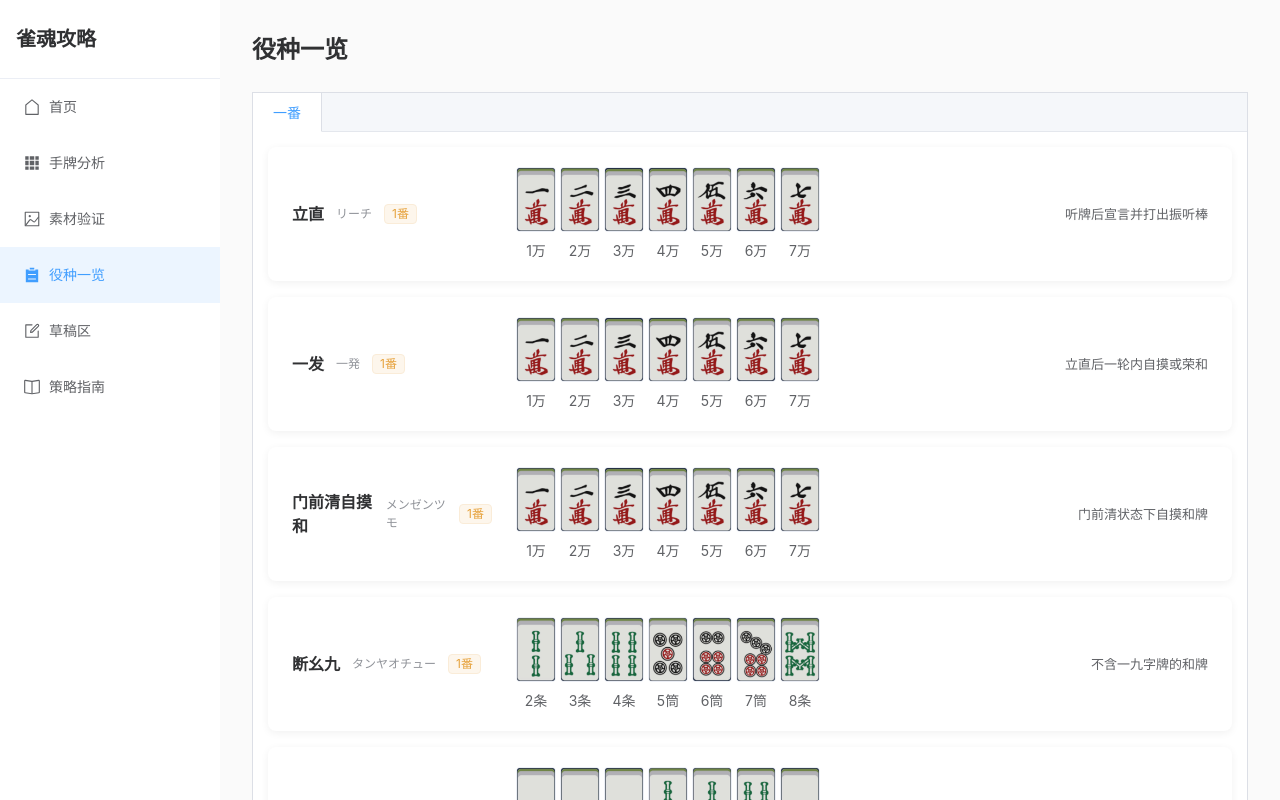
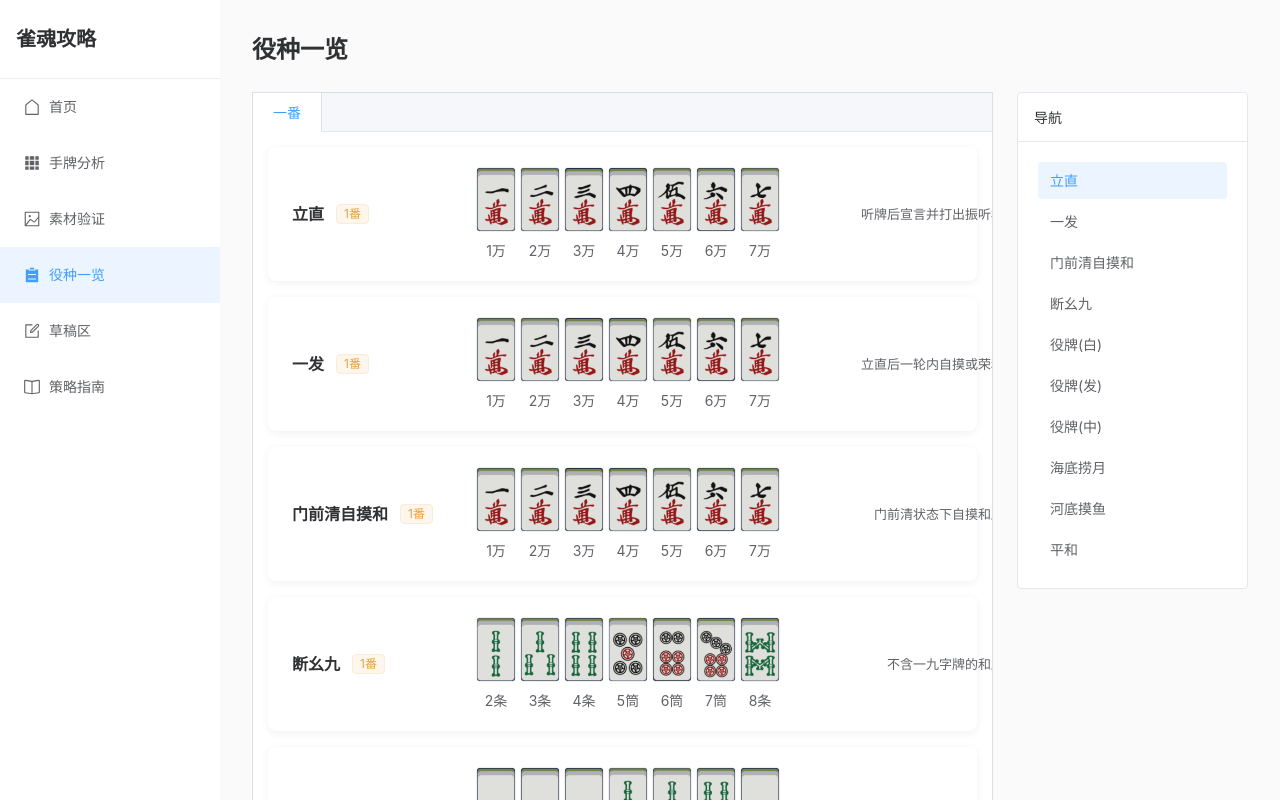
Before and after one commit to ThymeD/learnMajSoul, a Vue app: page /yaku in a window 1280 px wide. Shown: the top 800 px of the page. Built offline with nearby package versions, Linux system fonts and the light colour scheme.

Commit message:
役种一览去掉日文，添加右侧导航菜单

```diff
--- a/src/views/YakuView.vue
+++ b/src/views/YakuView.vue
@@ -1,10 +1,10 @@
 <script setup lang="ts">
+import { ref } from 'vue'
 import MahjongTile from '../components/MahjongTile.vue'
 
 interface YakuItem {
   id: string
   name: string
-  kana: string
   han: number
   tiles: string[]
   desc: string
@@ -14,7 +14,6 @@ const yakuList: YakuItem[] = [
   {
     id: 'reach',
     name: '立直',
-    kana: 'リーチ',
     han: 1,
     tiles: ['w1', 'w2', 'w3', 'w4', 'w5', 'w6', 'w7'],
     desc: '听牌后宣言并打出振听棒'
@@ -22,7 +21,6 @@ const yakuList: YakuItem[] = [
   {
     id: 'ippatsu',
     name: '一发',
-    kana: '一発',
     han: 1,
     tiles: ['w1', 'w2', 'w3', 'w4', 'w5', 'w6', 'w7'],
     desc: '立直后一轮内自摸或荣和'
@@ -30,7 +28,6 @@ const yakuList: YakuItem[] = [
   {
     id: 'tsumo',
     name: '门前清自摸和',
-    kana: 'メンゼンツモ',
     han: 1,
     tiles: ['w1', 'w2', 'w3', 'w4', 'w5', 'w6', 'w7'],
     desc: '门前清状态下自摸和牌'
@@ -38,7 +35,6 @@ const yakuList: YakuItem[] = [
   {
     id: 'tanyao',
     name: '断幺九',
-    kana: 'タンヤオチュー',
     han: 1,
     tiles: ['s2', 's3', 's4', 'b5', 'b6', 'b7', 's8'],
     desc: '不含一九字牌的和牌'
@@ -46,7 +42,6 @@ const yakuList: YakuItem[] = [
   {
     id: 'yakuhai1',
     name: '役牌(白)',
-    kana: '役牌(白)',
     han: 1,
     tiles: ['z1', 'z1', 'z1', 's2', 's3', 's4', 'z1'],
     desc: '碰或明杠白板'
@@ -54,7 +49,6 @@ const yakuList: YakuItem[] = [
   {
     id: 'yakuhai2',
     name: '役牌(发)',
-    kana: '役牌(発)',
     han: 1,
     tiles: ['z3', 'z3', 'z3', 's2', 's3', 's4', 'z3'],
     desc: '碰或明杠发牌'
@@ -62,7 +56,6 @@ const yakuList: YakuItem[] = [
   {
     id: 'yakuhai3',
     name: '役牌(中)',
-    kana: '役牌(中)',
     han: 1,
     tiles: ['z2', 'z2', 'z2', 's2', 's3', 's4', 'z2'],
     desc: '碰或明杠中牌'
@@ -70,7 +63,6 @@ const yakuList: YakuItem[] = [
   {
     id: 'haitei',
     name: '海底捞月',
-    kana: 'ハイテイ',
     han: 1,
     tiles: ['w1', 'w2', 'w3', 'w4', 'w5', 'w6', 'w7'],
     desc: '海底牌自摸'
@@ -78,7 +70,6 @@ const yakuList: YakuItem[] = [
   {
     id: 'houtei',
     name: '河底摸鱼',
-    kana: 'ホウテイ',
     han: 1,
     tiles: ['w1', 'w2', 'w3', 'w4', 'w5', 'w6', 'w7'],
     desc: '河底牌荣和'
@@ -86,24 +77,39 @@ const yakuList: YakuItem[] = [
   {
     id: 'pinfu',
     name: '平和',
-    kana: 'ピンフ',
     han: 1,
     tiles: ['w1', 'w2', 'w3', 's4', 's5', 's6', 'b7'],
     desc: '门前清、手牌全顺子、雀头非役牌'
   }
 ]
+
+const activeId = ref(yakuList[0].id)
+
+const scrollToYaku = (id: string) => {
+  activeId.value = id
+  const el = document.getElementById(`yaku-${id}`)
+  if (el) {
+    el.scrollIntoView({ behavior: 'smooth', block: 'center' })
+  }
+}
 </script>
 
 <template>
   <div class="yaku-page">
     <h2>役种一览</h2>
+    <el-row :gutter="24">
+      <el-col :span="18">
         <el-tabs type="border-card">
           <el-tab-pane label="一番">
             <div class="yaku-list">
-          <div v-for="yaku in yakuList" :key="yaku.id" class="yaku-row">
+              <div
+                v-for="yaku in yakuList"
+                :key="yaku.id"
+                :id="`yaku-${yaku.id}`"
+                class="yaku-row"
+              >
                 <div class="yaku-info">
                   <span class="yaku-name">{{ yaku.name }}</span>
-              <span class="yaku-kana">{{ yaku.kana }}</span>
                   <el-tag type="warning" size="small">{{ yaku.han }}番</el-tag>
                 </div>
                 <div class="yaku-tiles">
@@ -119,6 +125,28 @@ const yakuList: YakuItem[] = [
             </div>
           </el-tab-pane>
         </el-tabs>
+      </el-col>
+      <el-col :span="6">
+        <el-affix :offset="80">
+          <el-card class="nav-card" shadow="never">
+            <template #header>
+              <span class="nav-title">导航</span>
+            </template>
+            <div class="nav-list">
+              <div
+                v-for="yaku in yakuList"
+                :key="yaku.id"
+                class="nav-item"
+                :class="{ active: activeId === yaku.id }"
+                @click="scrollToYaku(yaku.id)"
+              >
+                {{ yaku.name }}
+              </div>
+            </div>
+          </el-card>
+        </el-affix>
+      </el-col>
+    </el-row>
   </div>
 </template>
 
@@ -148,7 +176,7 @@ const yakuList: YakuItem[] = [
   display: flex;
   align-items: center;
   gap: 12px;
-  width: 200px;
+  width: 160px;
   flex-shrink: 0;
 }
 
@@ -158,11 +186,6 @@ const yakuList: YakuItem[] = [
   color: #303133;
 }
 
-.yaku-kana {
-  font-size: 12px;
-  color: #909399;
-}
-
 .yaku-tiles {
   display: flex;
   gap: 4px;
@@ -170,11 +193,51 @@ const yakuList: YakuItem[] = [
 }
 
 .yaku-desc {
-  width: 220px;
+  width: 200px;
   font-size: 13px;
   color: #606266;
   line-height: 1.6;
   text-align: right;
   flex-shrink: 0;
 }
+
+.nav-card {
+  position: sticky;
+  top: 80px;
+}
+
+.nav-card :deep(.el-card__header) {
+  padding: 12px 16px;
+}
+
+.nav-title {
+  font-size: 14px;
+  font-weight: 500;
+}
+
+.nav-list {
+  display: flex;
+  flex-direction: column;
+  gap: 4px;
+}
+
+.nav-item {
+  padding: 8px 12px;
+  font-size: 14px;
+  color: #606266;
+  cursor: pointer;
+  border-radius: 4px;
+  transition: all 0.2s;
+}
+
+.nav-item:hover {
+  background: #f5f7fa;
+  color: #409eff;
+}
+
+.nav-item.active {
+  background: #ecf5ff;
+  color: #409eff;
+  font-weight: 500;
+}
 </style>
```
Lines whose indentation alone changed are shown as unchanged.
